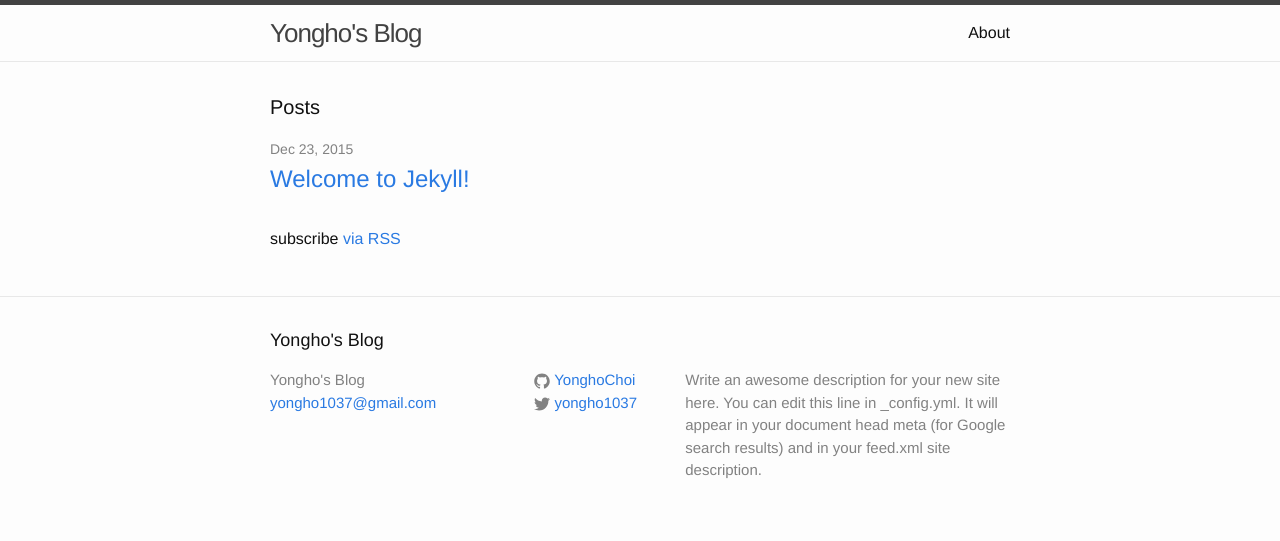
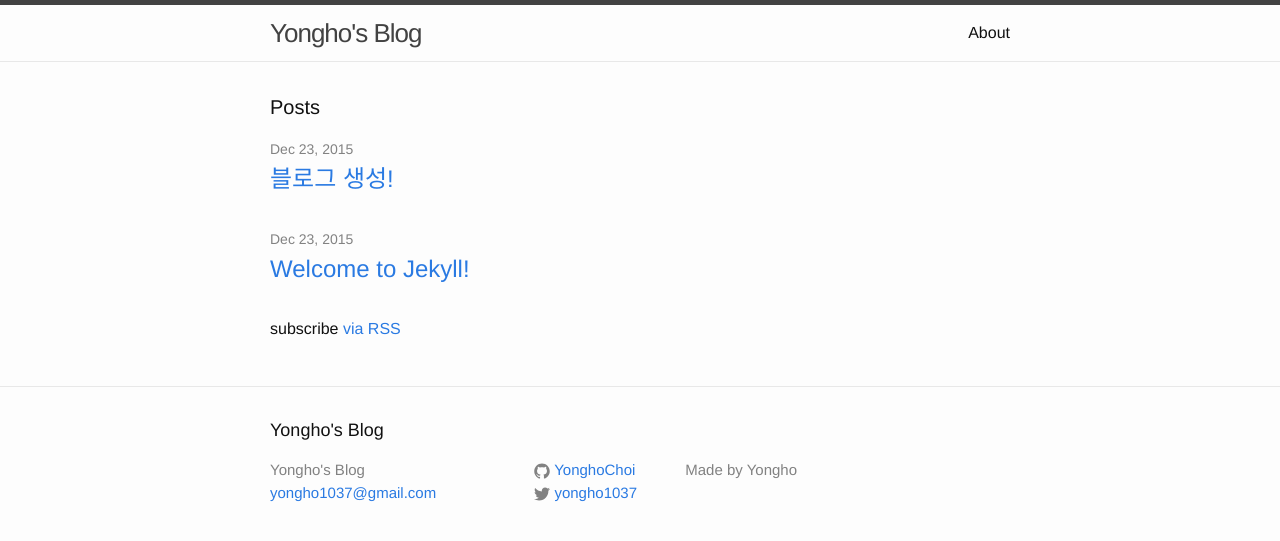
Before and after one commit to YonghoChoi/yonghochoi.github.io, a Jekyll site: the page built from index.html, in a window 1280 px wide. Shown: the top 541 px of the page. Built offline with Jekyll 4.4.1, drawn with Linux system fonts in a browser that asks for light colours.

Commit message:
블로그 생성 기념 첫 포스팅

```diff
--- a/_config.yml
+++ b/_config.yml
@@ -9,9 +9,7 @@
 title: Yongho's Blog
 email: yongho1037@gmail.com
 description: > # this means to ignore newlines until "baseurl:"
-  Write an awesome description for your new site here. You can edit this
-  line in _config.yml. It will appear in your document head meta (for
-  Google search results) and in your feed.xml site description.
+  Made by Yongho
 baseurl: "" # the subpath of your site, e.g. /blog
 url: "http://YonghoChoi.github.io" # the base hostname & protocol for your site
 twitter_username: yongho1037
```
Also changed, not shown: _posts/2015-12-23-create-blog.markdown (added, +18 -0 lines), 1 other file.
